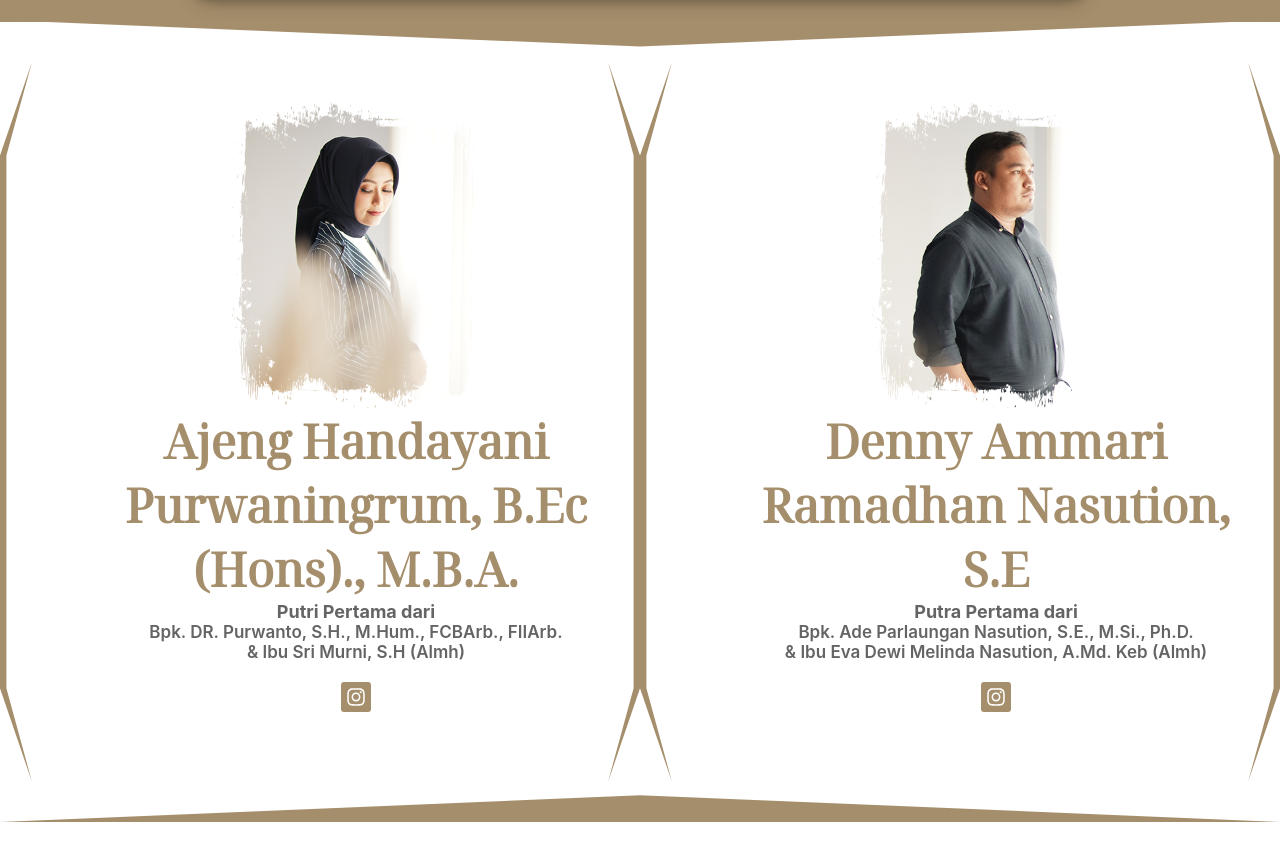
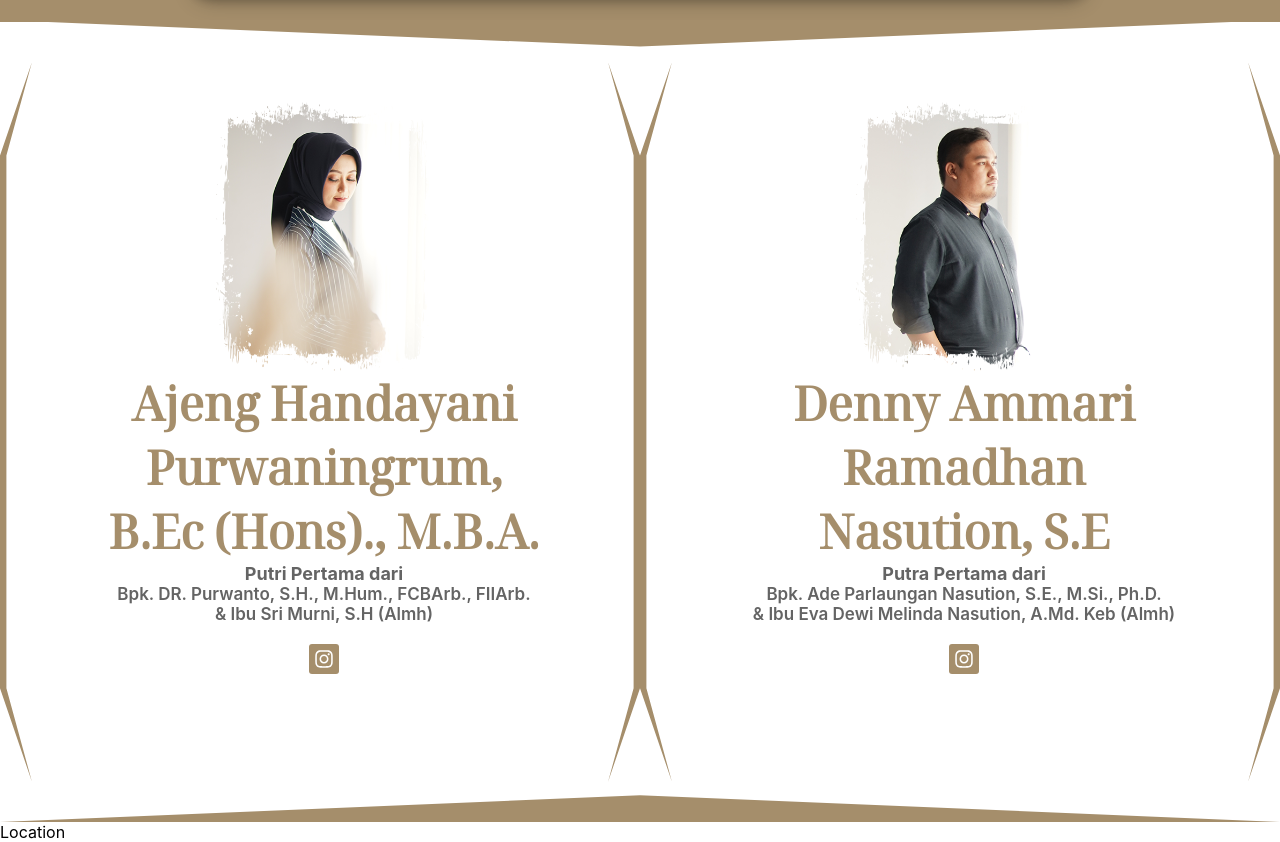
Before and after one commit to Farizerz/wedd-inv, a React (Create React App) app in the folder frontend/: page / in a window 1280 px wide. Shown: the part 2416-3258 px from the top of the page. Built offline with nearby package versions, Linux system fonts and the light colour scheme.

Commit message:
resolution fix from laptop

```diff
--- a/frontend/src/App.js
+++ b/frontend/src/App.js
@@ -1,6 +1,7 @@
 import Intro from "./components/intro/Intro.jsx";
 import Quotes from "./components/quotes/Quotes.jsx";
 import Bio from "./components/bio/Bio.jsx";
+import Location from "./components/location/Location.jsx";
 
 function App() {
   return (
@@ -8,6 +9,7 @@ function App() {
       <Intro />
       <Quotes />
       <Bio />
+      <Location />
     </div>
   );
 }
--- a/frontend/src/components/bioCards/BioCard.jsx
+++ b/frontend/src/components/bioCards/BioCard.jsx
@@ -7,8 +7,8 @@ const BioCard = ({id, img, nama, anak, ayah, ibu, link}) => {
   return (
     <div className='bioCard'>
 
+        {/* isi container */}
         <div className='bioCard-container'>
-            {/* isi container */}
             <div className='bioCard-contents'>
                 <img className='bioCard-img' src={img} />
                 <p className='bioCard-name'>{nama}</p>
--- a/frontend/src/components/bioCards/bioCard.css
+++ b/frontend/src/components/bioCards/bioCard.css
@@ -88,6 +88,38 @@
     padding: 5px;
 }
 
+@media screen and (max-width: 1280px) {
+    .bioCard-container {
+        position: relative;
+    }
+
+    .bioCard-contents {
+        width: 70%;
+    }
+
+}
+
+@media screen and (max-width: 1024px) {
+    .bioCard-container {
+        position: relative;
+    }
+
+    .bioCard-contents {
+        width: 70%;
+    }
+
+    .bioCard-name {
+        font-size: 26.5px;
+    }
+
+    .bioCard-childOf {
+        font-size: 15px;
+    }
+
+    .bioCard-parents {
+        font-size: 14px;
+    }
+}
 
 @media screen and (max-width: 960px) {
     .bioCard {
@@ -114,6 +146,26 @@
 
     .bioCard-img {
         width: 75%;
+        height: auto;
+    }
+
+    .bioCard-name {
+        font-size: 26.5px;
+    }
+
+    .bioCard-childOf {
+        font-size: 15px;
+    }
+
+    .bioCard-parents {
+        font-size: 14px;
+    }
+}
+
+@media screen and (max-height: 720px) {
+
+    .bioCard-img {
+        width: 65%;
         height: auto;
     }
 
@@ -167,3 +219,22 @@
     }
 
 }
+
+@media screen and (max-width: 400px) {
+    .bioCard-container2 {
+        height: 45vh;
+    }
+}
+
+@media screen and (max-width: 320px) {
+    .bioCard-container {
+        position: relative;
+        right: 18%;
+    }
+
+    .bioCard-container2 {
+        width: 90%;
+        height: 50vh;
+    }
+
+}
--- /dev/null
+++ b/frontend/src/components/location/Location.jsx
@@ -0,0 +1,10 @@
+import React from 'react'
+import './location.css'
+
+const Location = () => {
+  return (
+    <div className='location'>Location</div>
+  )
+}
+
+export default Location;
--- /dev/null
+++ b/frontend/src/components/location/location.css
@@ -0,0 +1,6 @@
+.location {
+    position: absolute;
+    flex-direction: column;
+    display: flex;
+    flex-wrap: nowrap;
+}
```
